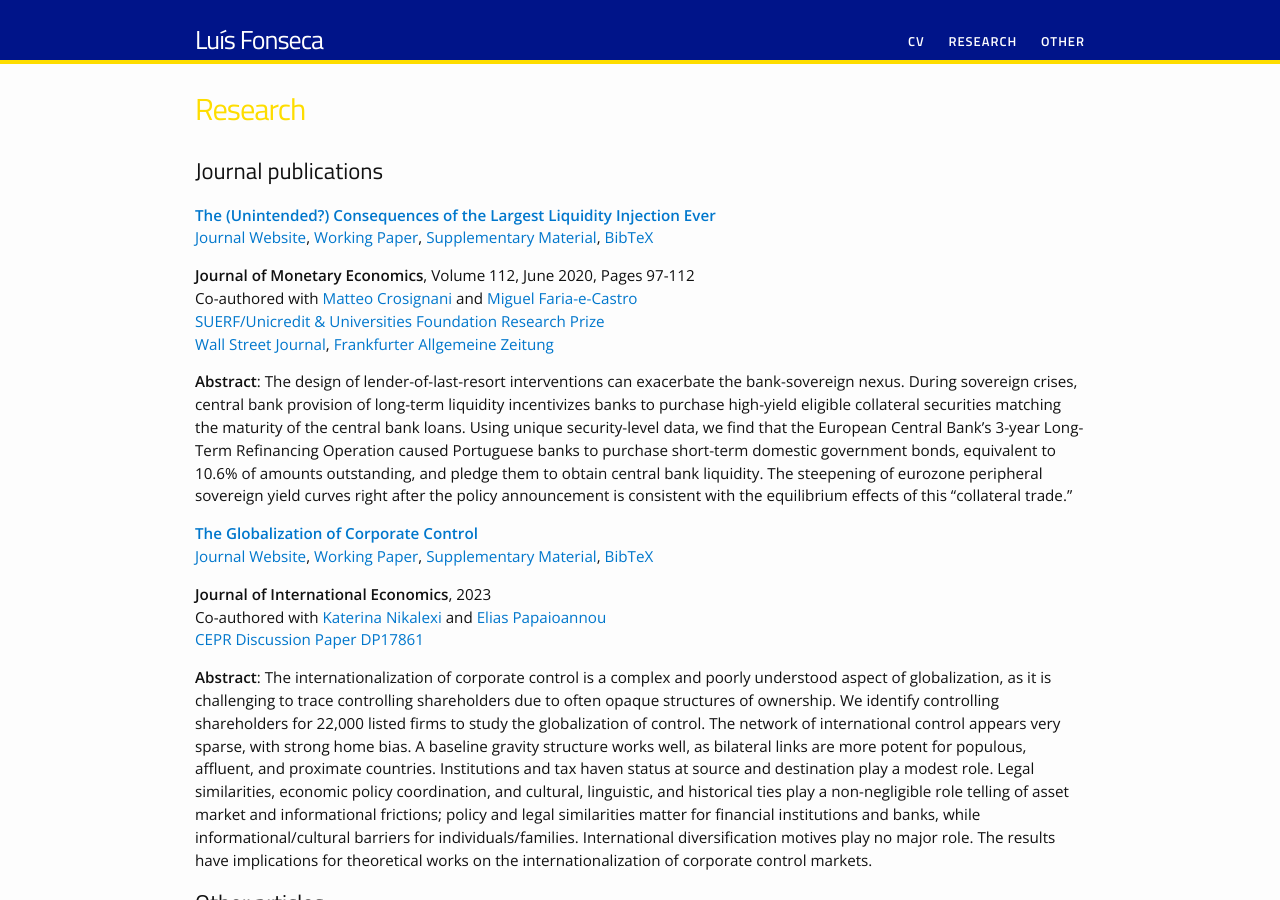
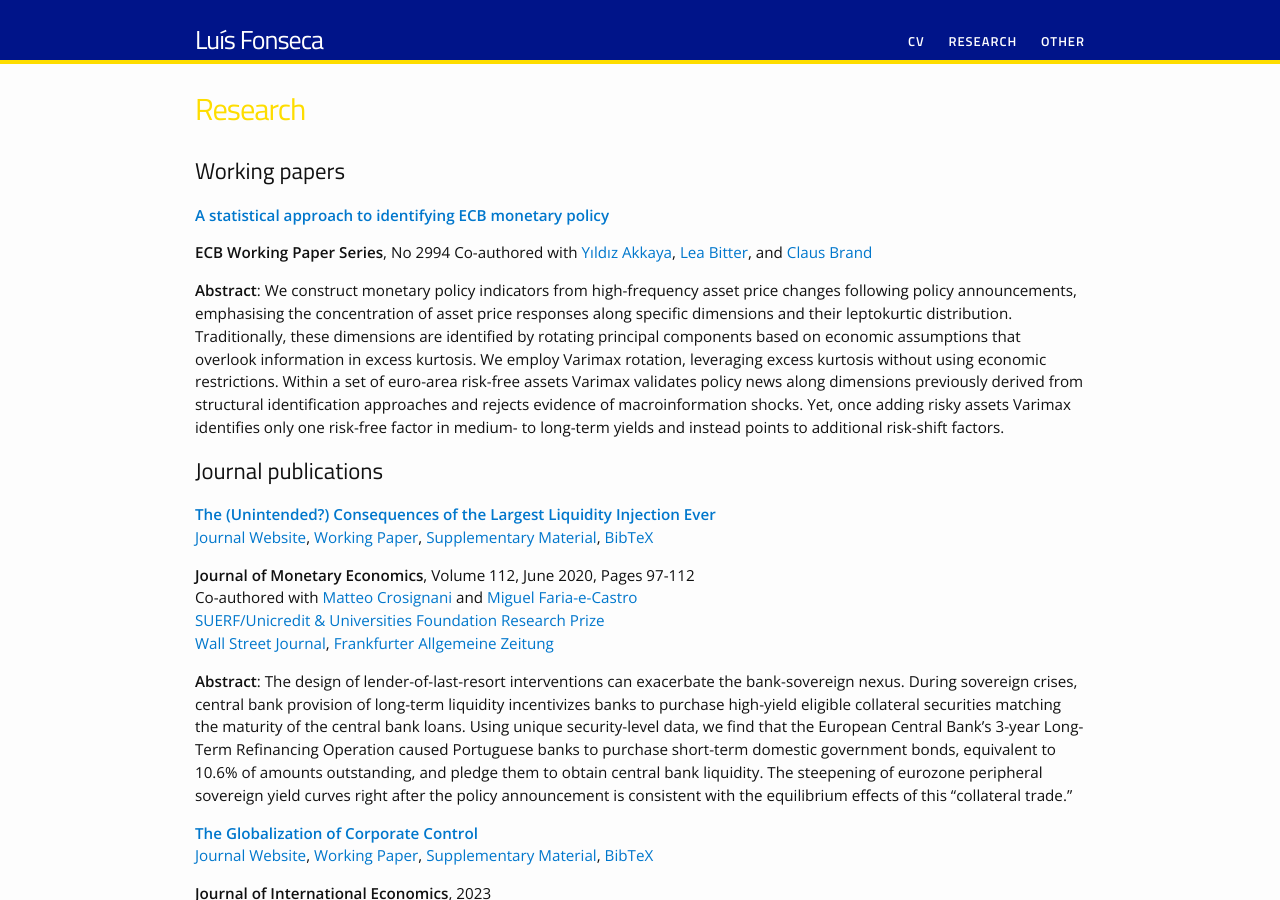
Before and after one commit to luispfonseca/luispfonseca.github.io, a Jekyll site: the page built from research.md, in a window 1280 px wide and 900 px high. Built offline with Jekyll 4.4.1, drawn with Linux system fonts in a browser that asks for light colours; some web fonts are replaced.

Commit message:
Update research.md

```diff
--- a/research.md
+++ b/research.md
@@ -3,6 +3,15 @@ layout: page
 title: Research
 permalink: /research/
 ---
+
+## Working papers
+
+[**A statistical approach to identifying ECB monetary policy**](https://www.ecb.europa.eu/pub/pdf/scpwps/ecb.wp2994~6c2bcefa86.en.pdf) <br>
+
+**ECB Working Paper Series**, No 2994
+Co-authored with [Yıldız Akkaya](https://sites.google.com/site/yildizakkaya), [Lea Bitter](https://www.leabitter.com/), and [Claus Brand](https://www.ecb.europa.eu/pub/research/authors/profiles/claus-brand.en.html)
+
+**Abstract**: We construct monetary policy indicators from high-frequency asset price changes following policy announcements, emphasising the concentration of asset price responses along specific dimensions and their leptokurtic distribution. Traditionally, these dimensions are identified by rotating principal components based on economic assumptions that overlook information in excess kurtosis. We employ Varimax rotation, leveraging excess kurtosis without using economic restrictions. Within a set of euro-area risk-free assets Varimax validates policy news along dimensions previously derived from structural identification approaches and rejects evidence of macroinformation shocks. Yet, once adding risky assets Varimax identifies only one risk-free factor in medium- to long-term yields and instead points to additional risk-shift factors.
 
 ## Journal publications
 
```
